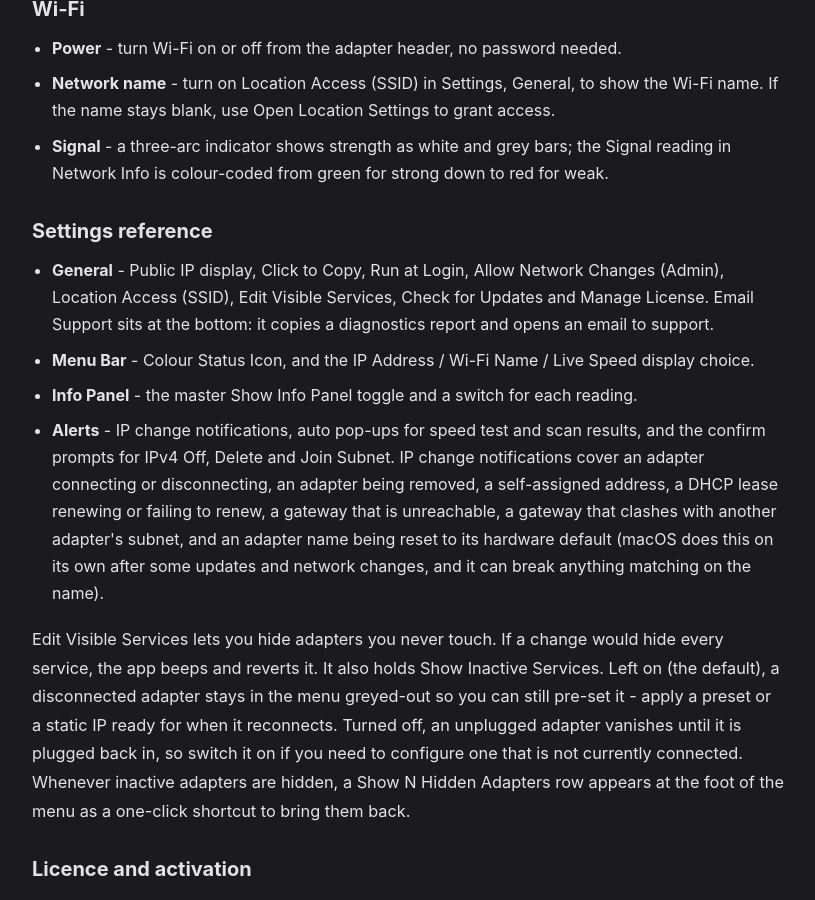
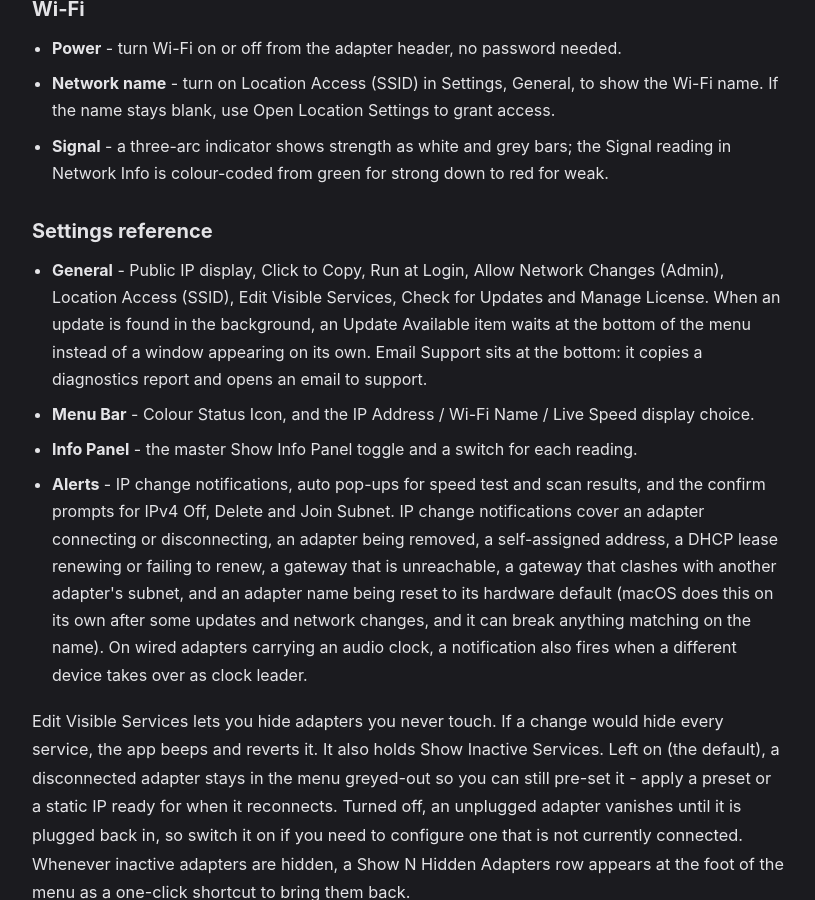
Before and after one commit to BSKapps/bskapps.github.io, a Jekyll site: the page articles/quicker-ip-guide/index.html, which Jekyll copies as it is, in a window 1280 px wide and 900 px high, scrolled down 6275 px. Shown: the whole window, without its empty margins (232-1047 px from the left). Built offline with Jekyll 4.4.1, drawn with Linux system fonts in a browser that asks for light colours; some of the changed text lies outside the part shown.

Commit message:
Quicker IP guide updated for 2.9

```diff
--- a/articles/quicker-ip-guide/index.html
+++ b/articles/quicker-ip-guide/index.html
@@ -20,7 +20,7 @@
 
         <article>
             <h1>Quicker IP user guide</h1>
-            <p class="date">Updated for version 2.8</p>
+            <p class="date">Updated for version 2.9</p>
 
             <p>Quicker IP is a menu bar app. Everything starts from its icon at the top right of the screen: click it to open the menu, where each network adapter is listed with its current address and status. This guide runs through what each part does and how to use it.</p>
 
@@ -137,10 +137,10 @@
 
             <h2>Settings reference</h2>
             <ul>
-                <li><strong>General</strong> - Public IP display, Click to Copy, Run at Login, Allow Network Changes (Admin), Location Access (SSID), Edit Visible Services, Check for Updates and Manage License. Email Support sits at the bottom: it copies a diagnostics report and opens an email to support.</li>
+                <li><strong>General</strong> - Public IP display, Click to Copy, Run at Login, Allow Network Changes (Admin), Location Access (SSID), Edit Visible Services, Check for Updates and Manage License. When an update is found in the background, an Update Available item waits at the bottom of the menu instead of a window appearing on its own. Email Support sits at the bottom: it copies a diagnostics report and opens an email to support.</li>
                 <li><strong>Menu Bar</strong> - Colour Status Icon, and the IP Address / Wi-Fi Name / Live Speed display choice.</li>
                 <li><strong>Info Panel</strong> - the master Show Info Panel toggle and a switch for each reading.</li>
-                <li><strong>Alerts</strong> - IP change notifications, auto pop-ups for speed test and scan results, and the confirm prompts for IPv4 Off, Delete and Join Subnet. IP change notifications cover an adapter connecting or disconnecting, an adapter being removed, a self-assigned address, a DHCP lease renewing or failing to renew, a gateway that is unreachable, a gateway that clashes with another adapter's subnet, and an adapter name being reset to its hardware default (macOS does this on its own after some updates and network changes, and it can break anything matching on the name).</li>
+                <li><strong>Alerts</strong> - IP change notifications, auto pop-ups for speed test and scan results, and the confirm prompts for IPv4 Off, Delete and Join Subnet. IP change notifications cover an adapter connecting or disconnecting, an adapter being removed, a self-assigned address, a DHCP lease renewing or failing to renew, a gateway that is unreachable, a gateway that clashes with another adapter's subnet, and an adapter name being reset to its hardware default (macOS does this on its own after some updates and network changes, and it can break anything matching on the name). On wired adapters carrying an audio clock, a notification also fires when a different device takes over as clock leader.</li>
             </ul>
             <p>Edit Visible Services lets you hide adapters you never touch. If a change would hide every service, the app beeps and reverts it. It also holds Show Inactive Services. Left on (the default), a disconnected adapter stays in the menu greyed-out so you can still pre-set it - apply a preset or a static IP ready for when it reconnects. Turned off, an unplugged adapter vanishes until it is plugged back in, so switch it on if you need to configure one that is not currently connected. Whenever inactive adapters are hidden, a Show N Hidden Adapters row appears at the foot of the menu as a one-click shortcut to bring them back.</p>
 
```
